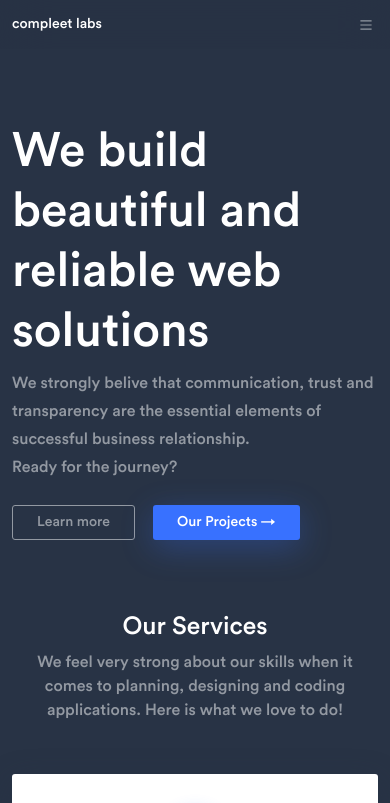
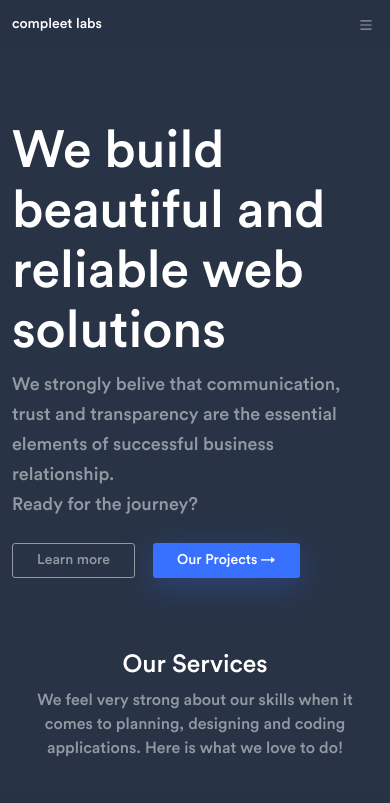
Before and after one commit to arqPhenry/domo-test-2, a website: page index.html in a window 390 px wide. Shown: the top 803 px of the page. Drawn offline with nearby package versions, Linux system fonts and the light colour scheme.

Commit message:
Hero fix

```diff
--- a/src/styles/styles.scss
+++ b/src/styles/styles.scss
@@ -109,21 +109,12 @@ header{
         font-weight: 500;
         font-size: 52px;
         line-height: 60px;
-        @media (max-width: 500px){
-            font-size: 48px;
-            line-height: 60px;
-        }
     }
     p{
         color: $gris-texto-claro;
         font-size: 18px;
         line-height: 30px;
         margin-bottom: 24px;
-
-        @media (max-width: 500px){
-            font-size: 16px;
-            line-height: 28px;
-        }
     }
 
     .d-flex {
```
Also changed, not shown: styles.css, 1 other file.
